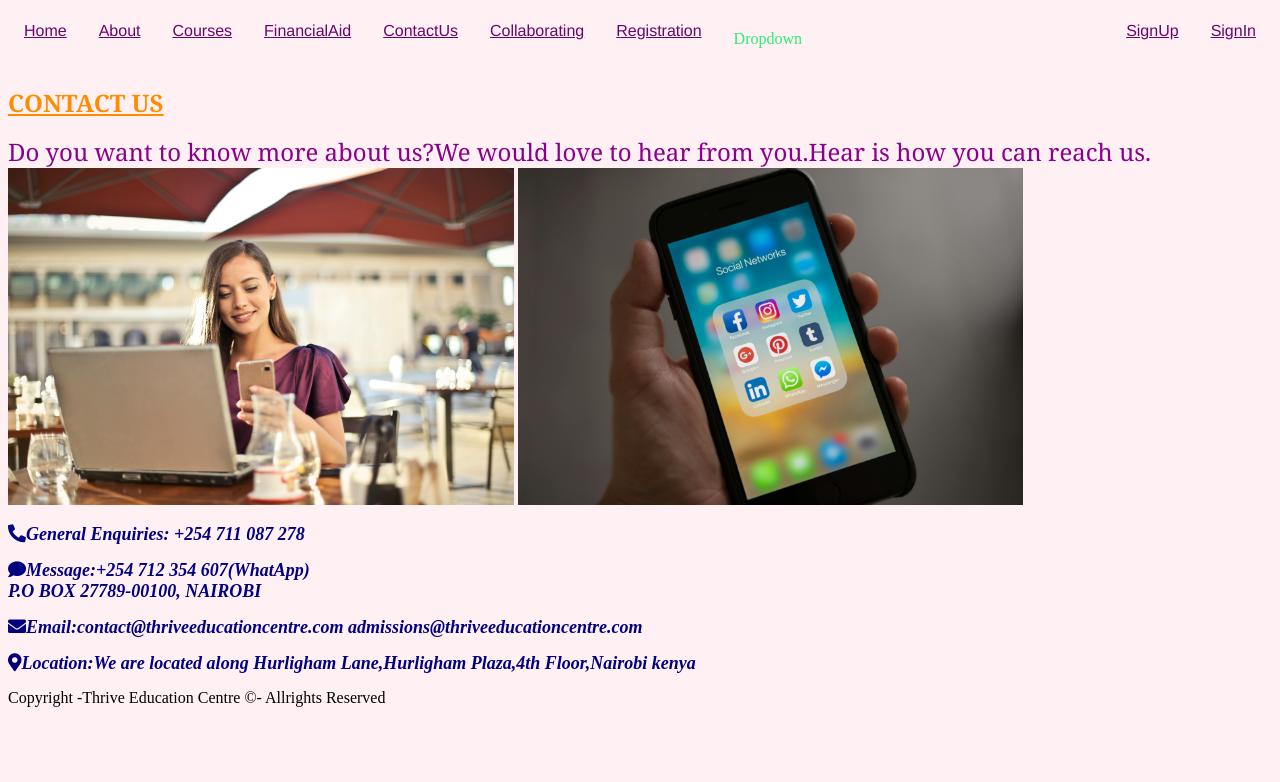
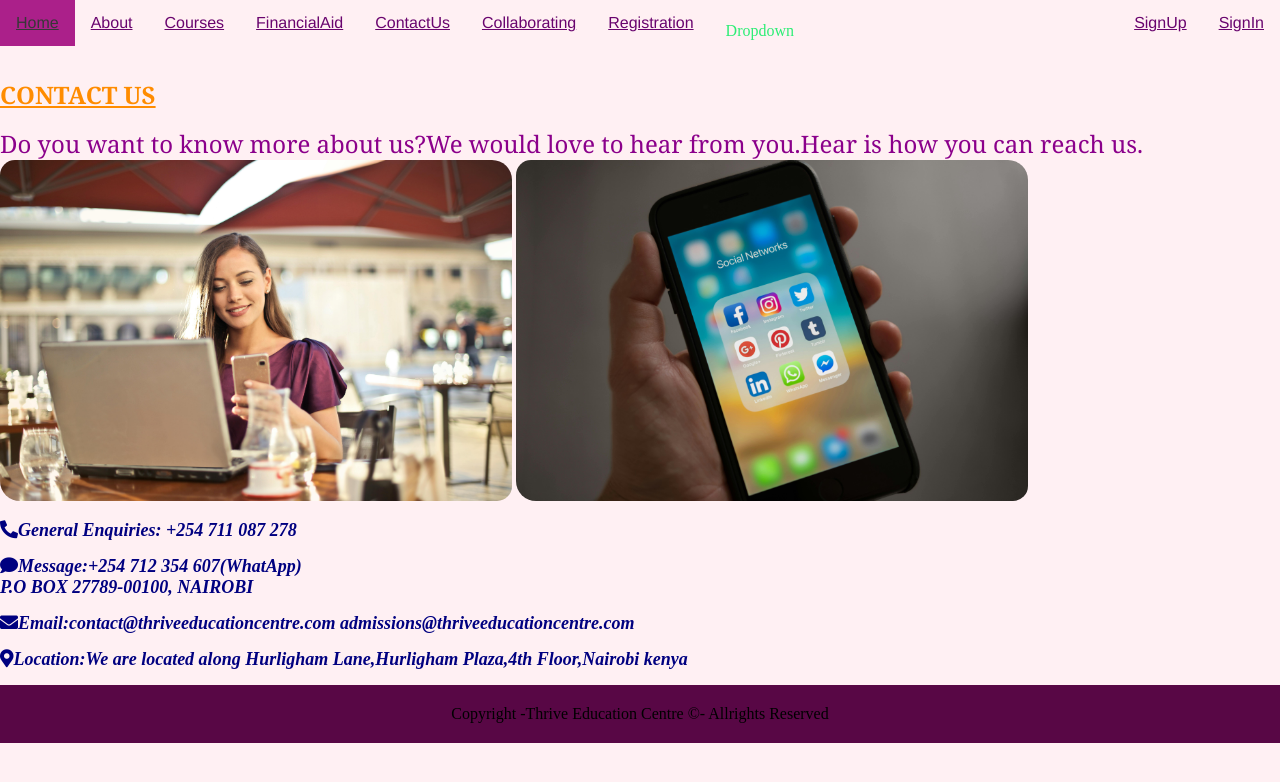
Before and after one commit to Clarita254/THRIVESCHOOL, a PHP site: page /ContactUs.html in a window 1280 px wide. Shown: the top 782 px of the page. Run offline with PHP 8.4, Linux system fonts and the light colour scheme.

Commit message:
Added a url

```diff
--- a/css/style.css
+++ b/css/style.css
@@ -2,3 +2,4 @@
 @import url('form.css');
 @import url('table.css');
 @import url('topnav.css');
+@import url('structure.css');
```
